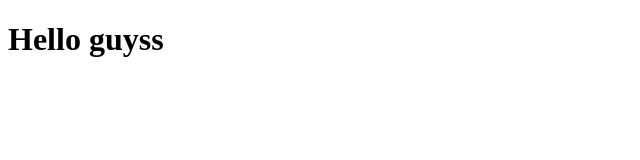
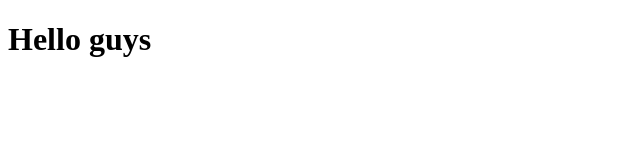
Before and after one commit to othmannx/hhhhhhhhh, a plain HTML site: page index.html in a window 1280 px wide. Shown: the full height of the page, 0-640 px from the left. Drawn offline with Linux system fonts and the light colour scheme.

Commit message:
4 commit

```diff
--- a/index.html
+++ b/index.html
@@ -7,6 +7,6 @@
     <title>Document</title>
 </head>
 <body>
-    <h1>Hello guyss</h1>
+    <h1>Hello guys</h1>
 </body>
 </html>
```
